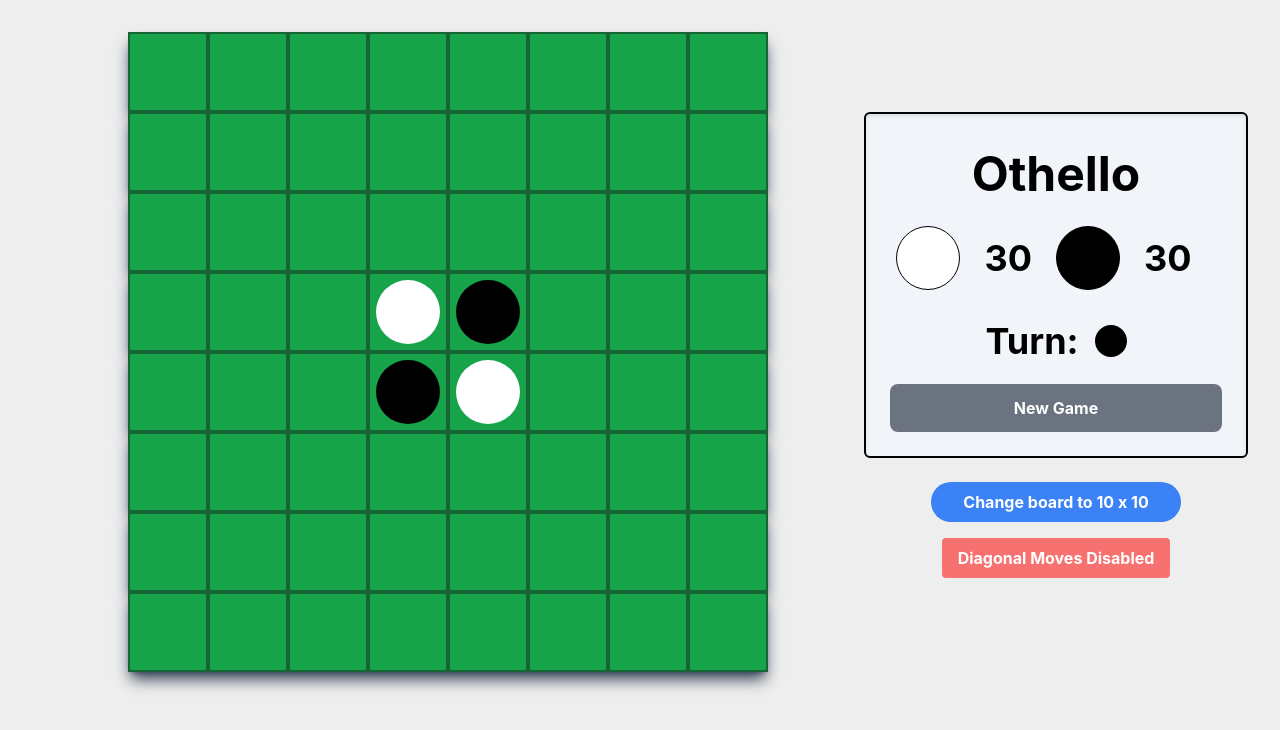
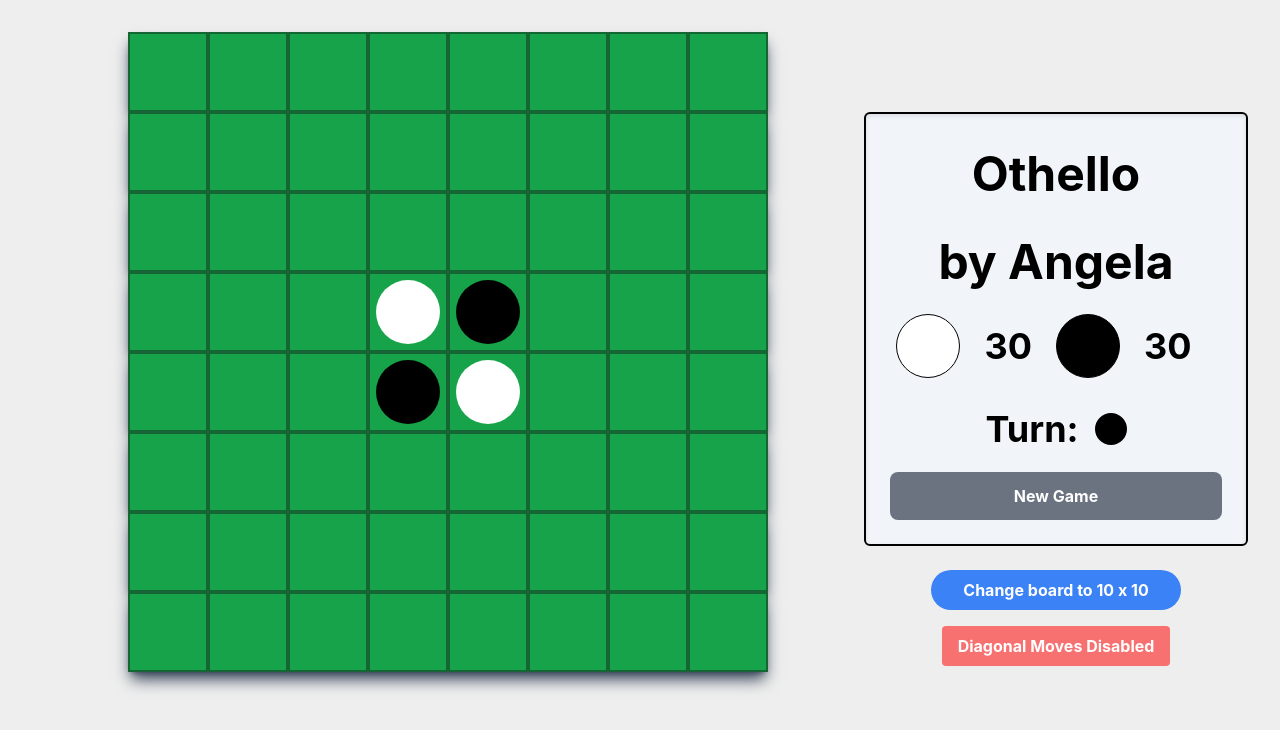
Before and after one commit to AngelaPatarroyo/othello-proyecto, a React (Create React App) app: page / in a window 1280 px wide. Shown: the top 730 px of the page. Built offline with nearby package versions, Linux system fonts and the light colour scheme.

Commit message:
change tittle

```diff
--- a/src/components/ScoreBoard.jsx
+++ b/src/components/ScoreBoard.jsx
@@ -29,6 +29,7 @@ const ScoreBoard = ({ whiteCount, blackCount, turn, boardSize, setMatriz, setWhi
     <div className={styles.container}>
       <div className={styles.scoreBoard}>
         <h1 className={styles.title}>Othello</h1>
+        <h1 className={styles.title}>by Angela</h1>
         <div className={styles.tokenWrapper}>
           <div className={`${styles.whiteToken} mr-6`}></div>
           {/* here passing the white and blackCount  */}
```
